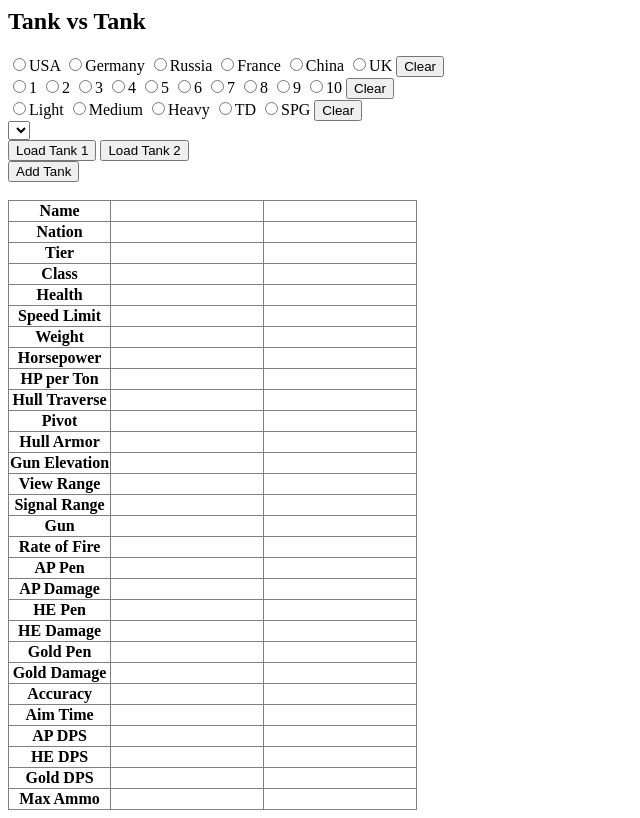
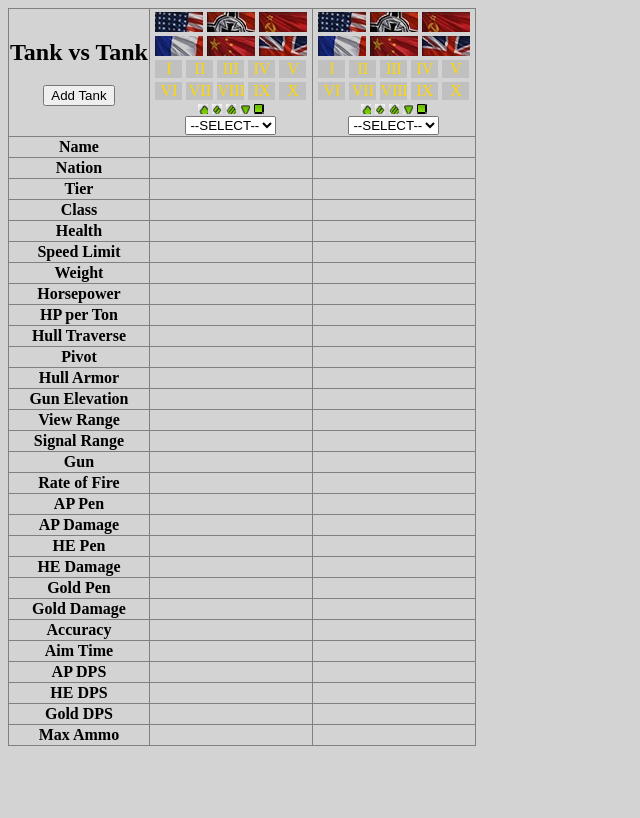
Before and after one commit to mstyles/wotstrat, a PHP site: page / in a window 1280 px wide. Shown: the whole page, without its empty margins (0-640 px from the left). After the commit the page ends 746 px from the top, so only its background shows below. Run offline with PHP 8.4, Linux system fonts and the light colour scheme; lists and menus that the app fills with data are empty; some libraries are stand-ins or nearby versions.

Commit message:
Added icon interface + distinct filters per column; added filter combination

```diff
--- a/css/comparator.css
+++ b/css/comparator.css
@@ -0,0 +1,103 @@
+body{
+    background-color: lightgray;
+}
+
+#loading{
+    display: none;
+}
+#comparison_table{
+    border-collapse: collapse;
+    text-align: center;
+}
+
+.turreted_field,
+.non_turreted_field{
+    display: none;
+}
+
+.tank_filter{
+    display: inline-block;
+    cursor: pointer;
+    margin: 2px;
+}
+
+.tier{
+    color: gold;
+    background: silver;
+    width: 27px;
+}
+
+.active{
+    border: solid 1px yellow;
+}
+
+.filter_wrap{
+    width: 160px;
+    margin: 0 auto;
+}
+
+.usa{
+    background: url('/wotstrat/images/usa.jpg');
+    height: 20px;
+    width: 48px;
+}
+
+.china{
+    background: url('/wotstrat/images/china.jpg');
+    height: 20px;
+    width: 48px;
+}
+
+.germany{
+    background: url('/wotstrat/images/germany.jpg');
+    height: 20px;
+    width: 48px;
+}
+
+.ussr{
+    background: url('/wotstrat/images/russia.jpg');
+    height: 20px;
+    width: 48px;
+}
+
+.uk{
+    background: url('/wotstrat/images/uk.jpg');
+    height: 20px;
+    width: 48px;
+}
+
+.france{
+    background: url('/wotstrat/images/france.jpg');
+    height: 20px;
+    width: 48px;
+}
+
+.light{
+    background: url('/wotstrat/images/light.png');
+    height: 10px;
+    width: 10px;
+}
+
+.medium{
+    background: url('/wotstrat/images/medium.png');
+    height: 10px;
+    width: 10px;
+}
+
+.heavy{
+    background: url('/wotstrat/images/heavy.png');
+    height: 10px;
+    width: 10px;
+}
+
+.td{
+    background: url('/wotstrat/images/td.png');
+    height: 10px;
+    width: 10px;
+}
+
+.spg{
+    background: url('/wotstrat/images/spg.png');
+    height: 10px;
+    width: 10px;
+}
--- a/index.php
+++ b/index.php
@@ -1,64 +1,45 @@
 <html>
     <head>
-        <script src='//ajax.googleapis.com/ajax/libs/jquery/1.9.1/jquery.min.js'></script>
-        <script src='wotstrat.js'></script>
-        <style>
-            #loading{
-                display: none;
-            }
-            #comparison_table{
-                border-collapse: collapse;
-                text-align: center;
-            }
-            #comparison_table td{
-                min-width: 150px;
-            }
-            .turreted_field,
-            .non_turreted_field{
-                display: none;
-            }
-        </style>
+        <link rel="stylesheet" type="text/css" href="css/comparator.css">
     </head>
     <body>
-        <h2>Tank vs Tank</h2>
-        <p id='loading'>Processing...</p>
-        <input type="radio" class="tank_filter" name="filter_nation" value='usa'>USA
-        <input type="radio" class="tank_filter" name="filter_nation" value='germany'>Germany
-        <input type="radio" class="tank_filter" name="filter_nation" value='ussr'>Russia
-        <input type="radio" class="tank_filter" name="filter_nation" value='france'>France
-        <input type="radio" class="tank_filter" name="filter_nation" value='china'>China
-        <input type="radio" class="tank_filter" name="filter_nation" value='uk'>UK
-        <input type="button" id="filter_nation_clear" value="Clear" />
-        <br>
-        <input type="radio" class="tank_filter" name="filter_tier" value='1'>1
-        <input type="radio" class="tank_filter" name="filter_tier" value='2'>2
-        <input type="radio" class="tank_filter" name="filter_tier" value='3'>3
-        <input type="radio" class="tank_filter" name="filter_tier" value='4'>4
-        <input type="radio" class="tank_filter" name="filter_tier" value='5'>5
-        <input type="radio" class="tank_filter" name="filter_tier" value='6'>6
-        <input type="radio" class="tank_filter" name="filter_tier" value='7'>7
-        <input type="radio" class="tank_filter" name="filter_tier" value='8'>8
-        <input type="radio" class="tank_filter" name="filter_tier" value='9'>9
-        <input type="radio" class="tank_filter" name="filter_tier" value='10'>10
-        <input type="button" id="filter_tier_clear" value="Clear" />
-        <br>
-        <input type="radio" class="tank_filter" name="filter_class" value='light'>Light
-        <input type="radio" class="tank_filter" name="filter_class" value='medium'>Medium
-        <input type="radio" class="tank_filter" name="filter_class" value='heavy'>Heavy
-        <input type="radio" class="tank_filter" name="filter_class" value='td'>TD
-        <input type="radio" class="tank_filter" name="filter_class" value='spg'>SPG
-        <input type="button" id="filter_class_clear" value="Clear" />
-        <br>
-        <select id="tank_select"></select>
-        <div id='button_container'>
-            <input type='button' class='load_tank' value='Load Tank 1' />
-            <input type='button' class='load_tank' value='Load Tank 2' />
-        </div>
-        <input type='button' id='add_tank' value='Add Tank' />
-        <div id='tank_1' class='tank_box'></div>
-        <br>
         <table id='comparison_table' border="1">
-            <tbody>
+            <tbody><tr>
+                <td>
+                    <h2>Tank vs Tank</h2>
+                    <input type='button' id='add_tank' value='Add Tank' />
+                </td>
+                <!--<td>
+                    <div class="filter_wrap">
+                        <div class="tank_filter nation usa" title="usa"></div>
+                        <div class="tank_filter nation germany" title="germany"></div>
+                        <div class="tank_filter nation ussr" title="ussr"></div>
+                        <div class="tank_filter nation france" title="france"></div>
+                        <div class="tank_filter nation china" title="china"></div>
+                        <div class="tank_filter nation uk" title="uk"></div>
+
+                        <div class="tank_filter tier">I</div>
+                        <div class="tank_filter tier">II</div>
+                        <div class="tank_filter tier">III</div>
+                        <div class="tank_filter tier">IV</div>
+                        <div class="tank_filter tier">V</div>
+                        <div class="tank_filter tier">VI</div>
+                        <div class="tank_filter tier">VII</div>
+                        <div class="tank_filter tier">VIII</div>
+                        <div class="tank_filter tier">IX</div>
+                        <div class="tank_filter tier">X</div>
+
+                        <div class="tank_filter class light" title="light"></div>
+                        <div class="tank_filter class medium" title="medium"></div>
+                        <div class="tank_filter class heavy" title="heavy"></div>
+                        <div class="tank_filter class td" title="td"></div>
+                        <div class="tank_filter class spg" title="spg"></div>
+                    </div>
+                    <select class="tank_select" id="tank_0">
+                        <option value="0">--SELECT--</option>
+                    </select>
+                </td>-->
+                </tr>
             <tr id="row_name">
                 <th>Name</th>
             </tr>
@@ -160,5 +141,7 @@
             </tr>
             </tbody>
         </table>
+        <script src='//ajax.googleapis.com/ajax/libs/jquery/1.9.1/jquery.min.js'></script>
+        <script src='wotstrat.js'></script>
     </body>
 </html>
```
Also changed, not shown: TankManager.php (+9 -6 lines), wotstrat.js (+93 -34 lines), images/china.jpg (added), images/france.jpg (added), images/germany.jpg (added), images/heavy.png (added), images/light.png (added), images/medium.png (added), images/russia.jpg (added), images/spg.png (added), images/td.png (added), images/uk.jpg (added), images/usa.jpg (added).
